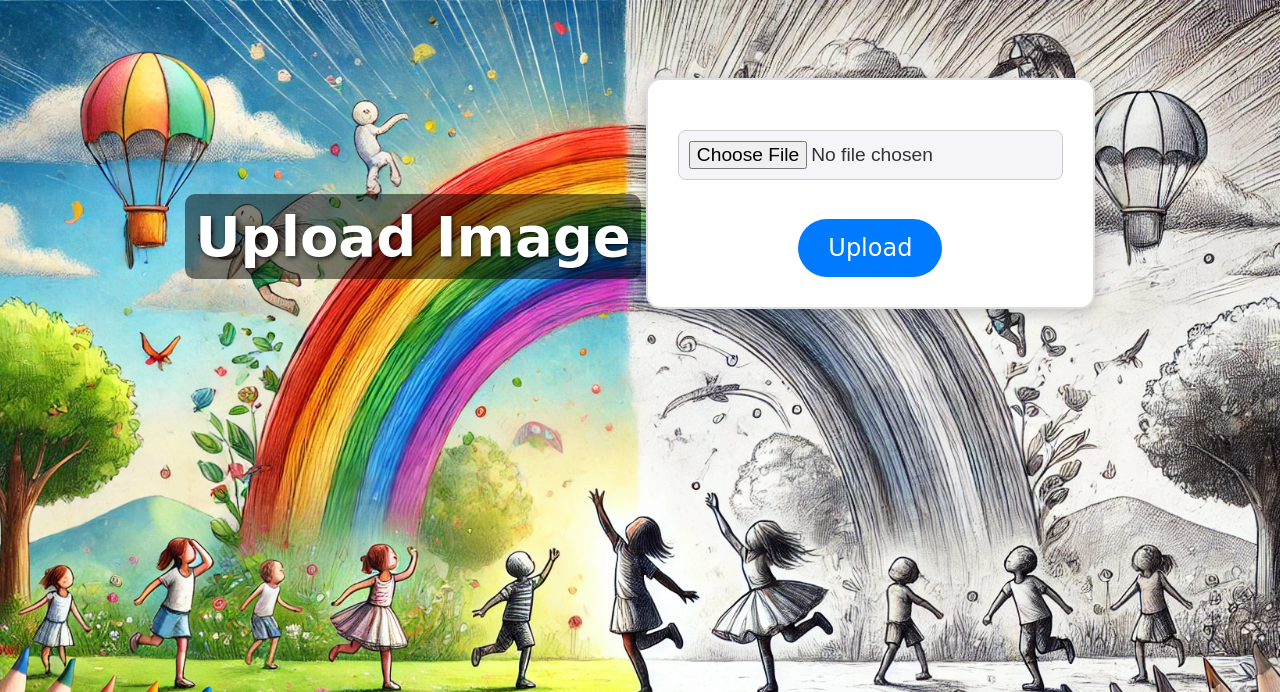
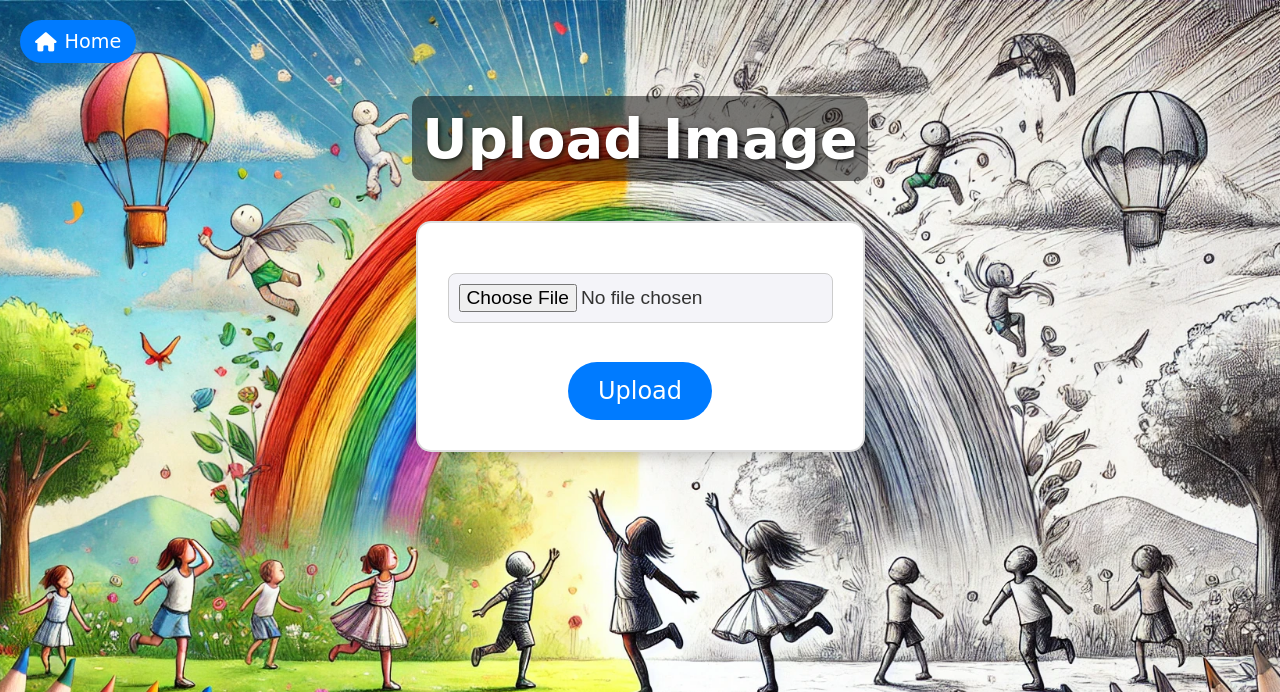
Before and after one commit to mayanktaya/pencilsketchtest, a Flask app: page /upload in a window 1280 px wide. Shown: the top 692 px of the page. Run offline with Flask 3, Linux system fonts and the light colour scheme.

Commit message:
Update upload.html

```diff
--- a/templates/upload.html
+++ b/templates/upload.html
@@ -4,6 +4,7 @@
     <meta charset="UTF-8">
     <meta name="viewport" content="width=device-width, initial-scale=1.0">
     <title>Upload Image</title>
+    <link rel="stylesheet" href="https://cdnjs.cloudflare.com/ajax/libs/font-awesome/6.0.0-beta3/css/all.min.css">
     <style>
         body {
             font-family: 'Kristen ITC', cursive;
@@ -65,13 +66,39 @@
             background-color: #0056b3;
             transform: scale(1.1);
         }
+
+        /* New styles for the Home button */
+        .home-button {
+            position: absolute;
+            top: 20px;
+            left: 20px;
+            padding: 10px 15px;
+            background-color: #007bff;
+            color: #fff;
+            border-radius: 30px;
+            font-size: 1.2em;
+            text-decoration: none;
+            transition: background-color 0.3s ease, transform 0.2s ease-in-out;
+            display: inline-flex;
+            align-items: center;
+        }
+        .home-button i {
+            margin-right: 8px;
+        }
+        .home-button:hover {
+            background-color: #0056b3;
+            transform: scale(1.05);
+        }
     </style>
 </head>
 <body>
+    <a href="{{ url_for('index') }}" class="home-button"><i class="fas fa-home"></i> Home</a>
     <h1>Upload Image</h1>
-    <form method="post" enctype="multipart/form-data">
-        <input type="file" name="file" accept="image/*"><br>
-        <input type="submit" value="Upload">
-    </form>
+    <div>
+        <form method="post" enctype="multipart/form-data">
+            <input type="file" name="file" accept="image/*"><br>
+            <input type="submit" value="Upload">
+        </form>
+    </div>
 </body>
 </html>
```
